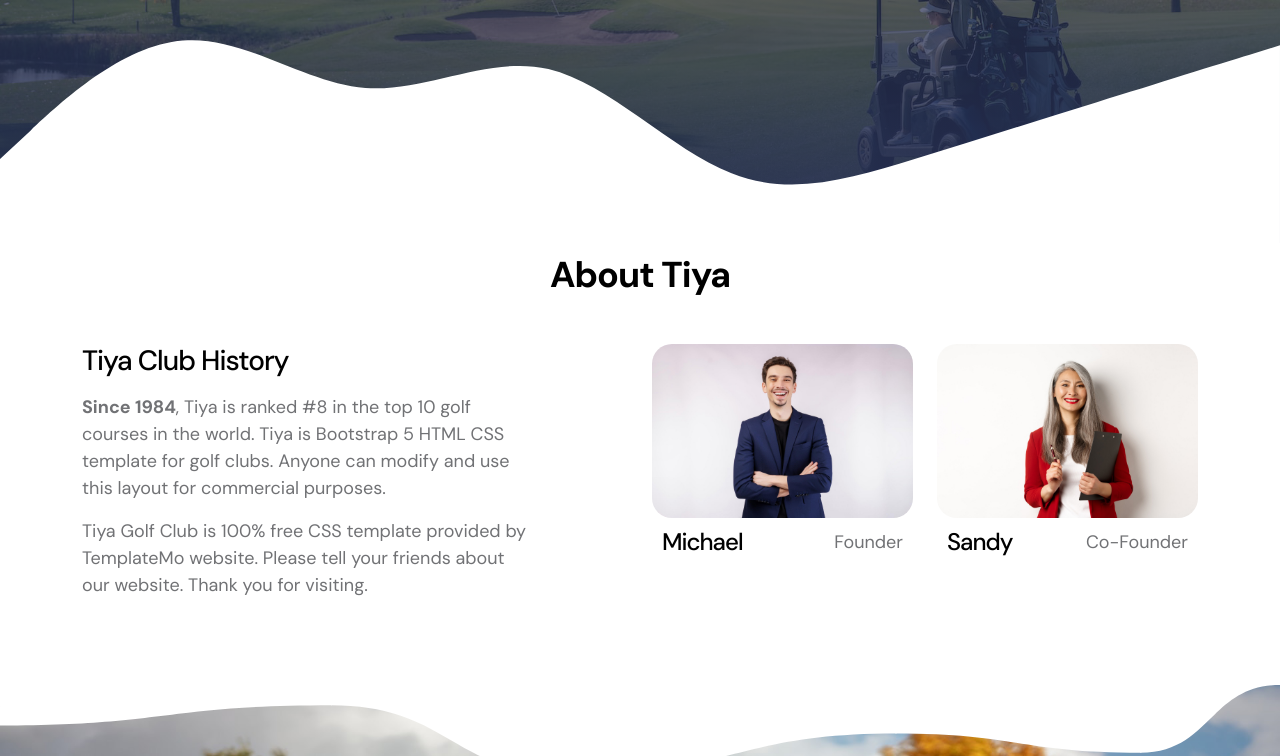
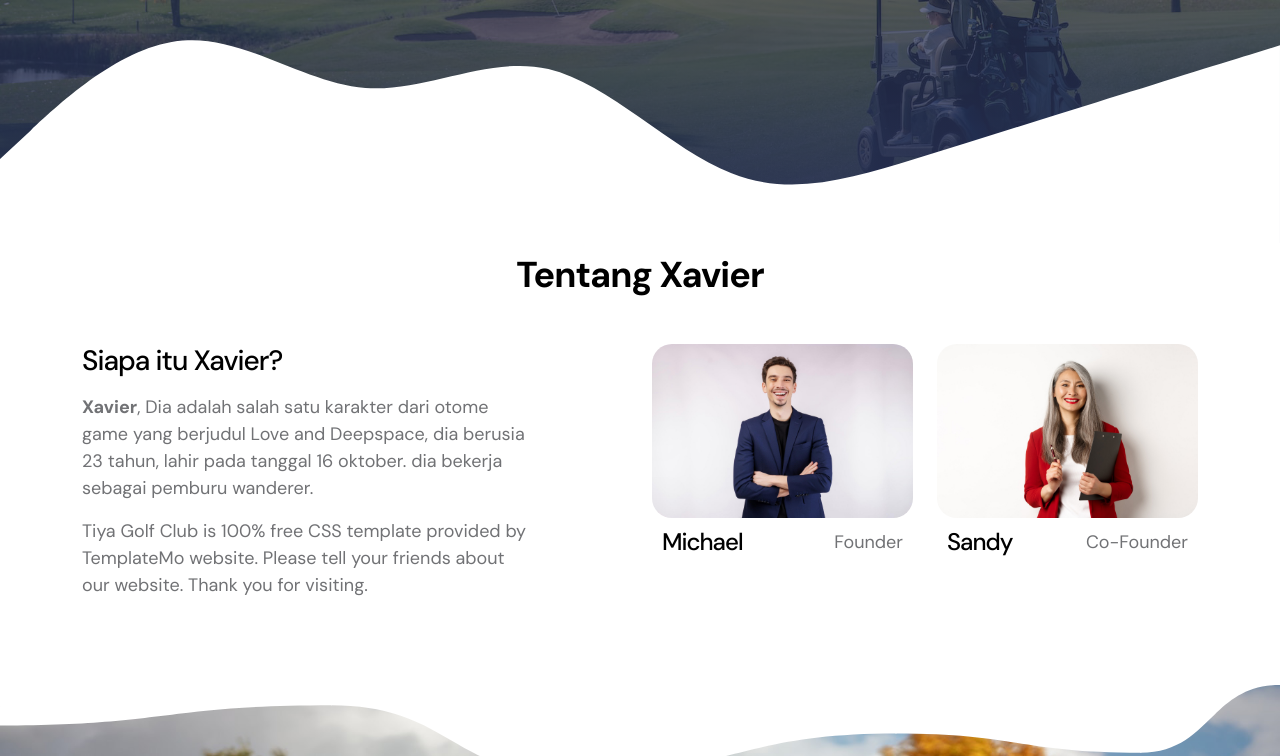
Before and after one commit to NadinShezan/nadinweb, a plain HTML site: page index.html in a window 1280 px wide. Shown: the part 557-1313 px from the top of the page. Drawn offline with Linux system fonts and the light colour scheme.

Commit message:
Update index.html

```diff
--- a/index.html
+++ b/index.html
@@ -179,7 +179,7 @@ https://templatemo.com/tm-587-tiya-golf-club
 
                         <div class="col-lg-6 col-12">
                             <div class="ratio ratio-16x9">
-                                <iframe width="560" height="315" src="https://www.youtube.com/embed/MGNgbNGOzh8" title="YouTube video player" frameborder="0" allow="accelerometer; autoplay; clipboard-write; encrypted-media; gyroscope; picture-in-picture; web-share" allowfullscreen></iframe>
+                                <iframe width="560" height="315" src="https://youtu.be/TkdmWacA8bM?si=vBYjB05yTmM9oCf5" title="YouTube video player" frameborder="0" allow="accelerometer; autoplay; clipboard-write; encrypted-media; gyroscope; picture-in-picture; web-share" allowfullscreen></iframe>
                             </div>
                         </div>
 
@@ -195,13 +195,13 @@ https://templatemo.com/tm-587-tiya-golf-club
                     <div class="row">
 
                         <div class="col-lg-12 col-12 text-center">
-                            <h2 class="mb-lg-5 mb-4">About Tiya</h2>
+                            <h2 class="mb-lg-5 mb-4">Tentang Xavier</h2>
                         </div>
 
                         <div class="col-lg-5 col-12 me-auto mb-4 mb-lg-0">
-                            <h3 class="mb-3">Tiya Club History</h3>
+                            <h3 class="mb-3">Siapa itu Xavier?</h3>
 
-                            <p><strong>Since 1984</strong>, Tiya is ranked #8 in the top 10 golf courses in the world. Tiya is Bootstrap 5 HTML CSS template for golf clubs. Anyone can modify and use this layout for commercial purposes.</p>
+                            <p><strong>Xavier</strong>, Dia adalah salah satu karakter dari otome game yang berjudul Love and Deepspace, dia berusia 23 tahun, lahir pada tanggal 16 oktober. dia bekerja sebagai pemburu wanderer.</p>
 
                             <p>Tiya Golf Club is 100% free CSS template provided by TemplateMo website. Please tell your friends about our website. Thank you for visiting.</p>
                         </div>
```
